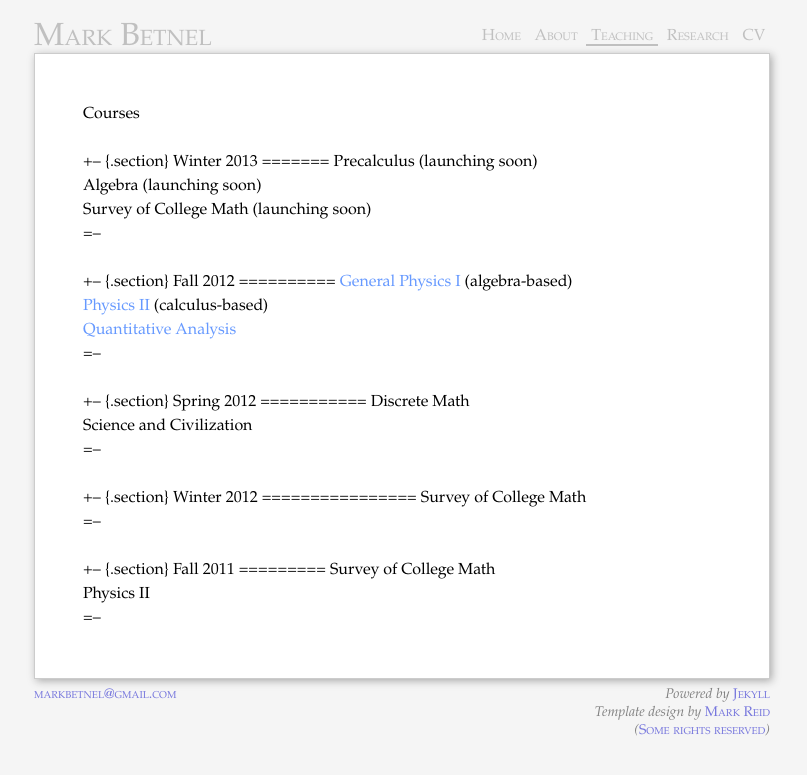
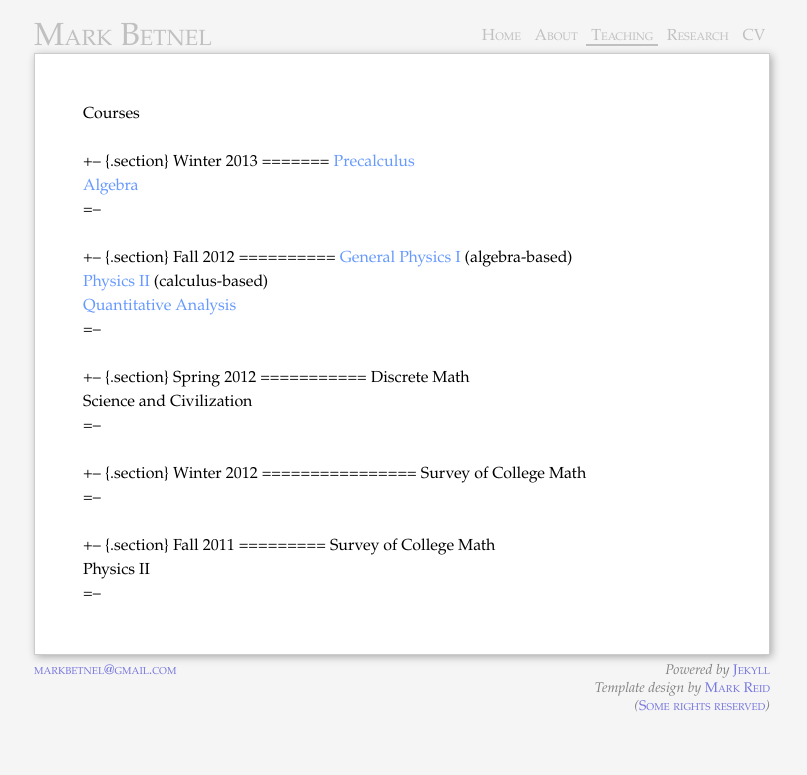
Before and after one commit to itmeson/nullresult, a Jekyll site: the page built from teaching/index.markdown, in a window 1280 px wide. Shown: the top 775 px of the page, without its empty margins (238-1045 px from the left). Built offline with Jekyll 4.4.1, drawn with Linux system fonts in a browser that asks for light colours; Markdown is read by kramdown in place of the engine named in the settings.

```diff
--- a/_includes/nav-iem.html
+++ b/_includes/nav-iem.html
@@ -4,7 +4,5 @@
 </h1>
 <ul class="nav">
   <li><a class="home" href="http://markbetnel.com/nullresult/">Home</a></li>
-  <li><a class="info" href="http:/markbetnel.com/nullresult/info.html">Info</a></li>
-  <li><a class="past" href="http://markbetnel.com/nullresult/archive.html">Archives</a></li>
-  <li><a class="kith" href="http://markbetnel.com/nullresult/links.html">Links</a></li>
+  <li><a class="past" href="http://markbetnel.com/nullresult/archives.html">Archives</a>
 </ul>
--- a/nullresult/_posts/2012-10-14-disappointed.markdown
+++ b/nullresult/_posts/2012-10-14-disappointed.markdown
@@ -10,7 +10,7 @@ categories: teaching, gender
 layout: iem-post
 ---
 
-I've been excited about the book *Thinking Physics*, by Lewis Carroll Epstein for quite some time.  Everyone recommends it.  Everyone loves it.
+Everyone loves the book *Thinking Physics*, by Lewis Carroll Epstein. Everyone recommends it.
 
 So I finally ordered it a couple weeks ago, thinking that it would be a great
 source for questions for my students -- since it's so hard to write good
--- a/teaching/index.markdown
+++ b/teaching/index.markdown
@@ -9,9 +9,8 @@ Courses
 +-- {.section}
 Winter 2013
 =======
- Precalculus (launching soon)
- Algebra (launching soon)
- Survey of College Math (launching soon)
+ [Precalculus][pc]
+ [Algebra][alg]
 =--
 
 +-- {.section}
```
Also changed, not shown: other parts of teaching/index.markdown (+2 -0 lines), nullresult/_posts/2012-10-27-agile-metaphors.markdown (added, +42 -0 lines), nullresult/archives.markdown (added, +19 -0 lines).
